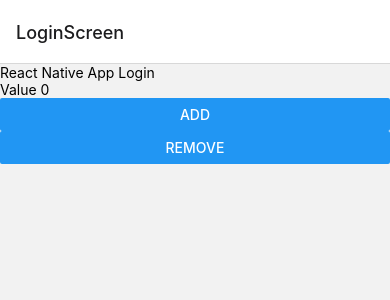
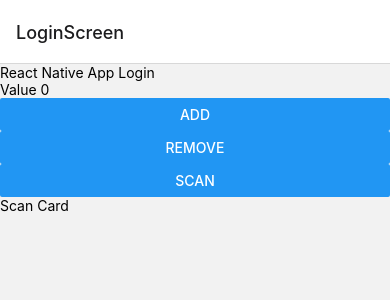
Before and after one commit to MateuszMatyska/nfc_app, a React Native app: screen / in a window 390 px wide. Shown: the top 300 px of the page. Built offline with nearby package versions, Linux system fonts and the light colour scheme.

Commit message:
feat: add nfc card reader

```diff
--- a/package.json
+++ b/package.json
@@ -16,6 +16,7 @@
     "@reduxjs/toolkit": "^1.8.5",
     "react": "17.0.2",
     "react-native": "0.65.2",
+    "react-native-nfc-card-reader": "^1.0.6",
     "react-native-safe-area-context": "^4.3.4",
     "react-native-screens": "^3.17.0",
     "react-redux": "^8.0.4",
--- a/src/screens/loginScreen/LoginScreen.tsx
+++ b/src/screens/loginScreen/LoginScreen.tsx
@@ -1,12 +1,30 @@
-import React from 'react';
+import React, {useState} from 'react';
 import {SafeAreaView, Text, View, Button} from 'react-native';
 import {useSelector, useDispatch} from 'react-redux';
+import NfcCardReader from 'react-native-nfc-card-reader';
 import {getValue} from '../../store/Slices/CounterSlice';
 import {increment, decrement} from '../../store/Slices/CounterSlice';
+import {CardType} from '../../types/CardType';
 
 const LoginScreen: React.FC = () => {
   const value = useSelector(getValue);
   const dispatch = useDispatch();
+  const [card, setCard] = useState<CardType>();
+
+  const scanCard = () => {
+    NfcCardReader.startNfc(function (cardDetails) {
+      const cardData = {
+        cardNumber: cardDetails.cardNumber,
+        expiryDate: cardDetails.expiryDate,
+        cardType: cardDetails.cardType,
+        firstName: cardDetails.firstName,
+        surname: cardDetails.surname,
+      } as CardType;
+
+      console.log(JSON.stringify(cardDetails));
+      setCard(cardData);
+    });
+  };
 
   return (
     <SafeAreaView>
@@ -25,6 +43,15 @@ const LoginScreen: React.FC = () => {
           }}
           title="Remove"
         />
+        <Button
+          onPress={() => {
+            scanCard();
+          }}
+          title="Scan"
+        />
+        <View>
+          {card ? <Text>{`${card.cardNumber}`}</Text> : <Text>Scan Card</Text>}
+        </View>
       </View>
     </SafeAreaView>
   );
--- /dev/null
+++ b/src/types/CardType.ts
@@ -0,0 +1,7 @@
+export type CardType = {
+  cardNumber: string;
+  expiryDate: string;
+  cardType: string;
+  firstName: string;
+  surname: string;
+};
--- a/tsconfig.json
+++ b/tsconfig.json
@@ -10,7 +10,8 @@
       "moduleResolution": "node",
       "noEmit": true,
       "strict": true,
-      "target": "esnext"
+      "target": "esnext",
+      "noImplicitAny": false
     },
     "exclude": [
       "node_modules",
```
Also changed, not shown: 2 other files (tests, documents, lock files or other folders).
